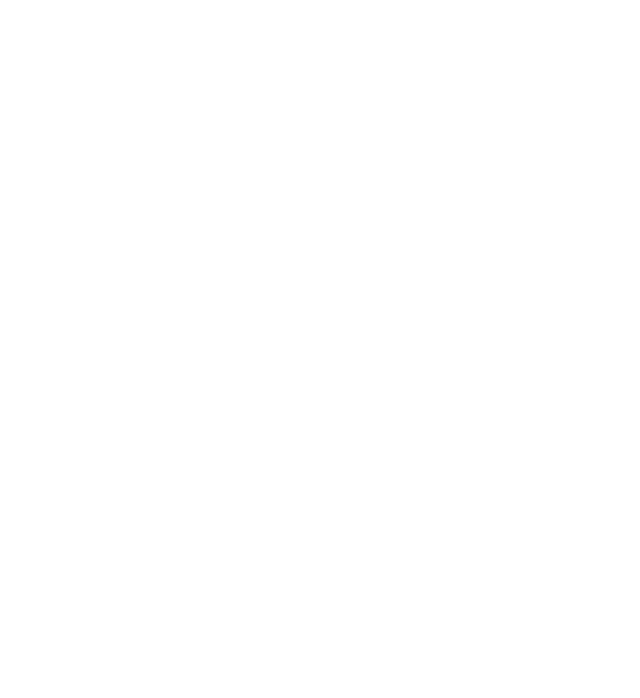
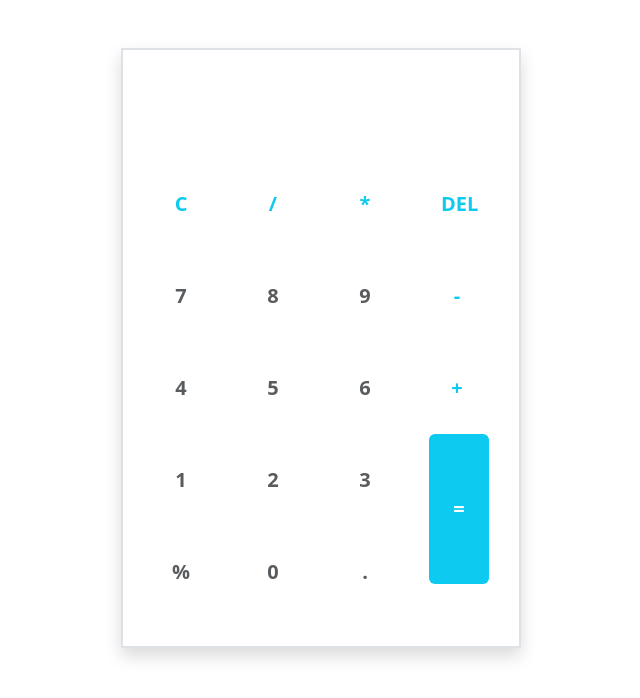
Before and after one commit to Mariemtijani/Tp1-react, a React (Create React App) app: page / in a window 1280 px wide. Shown: the top 698 px of the page, without its empty margins (319-959 px from the left). Built offline with nearby package versions, Linux system fonts and the light colour scheme.

Commit message:
my first calculator in react

```diff
--- a/public/index.html
+++ b/public/index.html
@@ -15,6 +15,8 @@
       user's mobile device or desktop. See https://developers.google.com/web/fundamentals/web-app-manifest/
     -->
     <link rel="manifest" href="%PUBLIC_URL%/manifest.json" />
+
+    <link rel="stylesheet" href="https://cdn.jsdelivr.net/npm/bootstrap@5.2.3/dist/css/bootstrap.min.css" integrity="sha384-rbsA2VBKQhggwzxH7pPCaAqO46MgnOM80zW1RWuH61DGLwZJEdK2Kadq2F9CUG65" crossorigin="anonymous">
     <!--
       Notice the use of %PUBLIC_URL% in the tags above.
       It will be replaced with the URL of the `public` folder during the build.
--- a/src/App.js
+++ b/src/App.js
@@ -1,12 +1,13 @@
 import './App.css';
-
+import Calc from './compenents/Calc';
+import Calculatore from './compenents/Calculatore'
 
 
 function App() {
 
   return (
     <div className="App">
-
+      <Calculatore/>
 
     </div>
   );
--- /dev/null
+++ b/src/compenents/Calc.js
@@ -0,0 +1,57 @@
+import React, { useState } from 'react'
+
+export default function Calc() {
+
+const [exp,setExp]=useState('');
+
+
+const clear=()=>{
+
+ setExp('');
+}
+
+const result=()=>{
+  try {
+  let v=exp;
+    setExp(eval(v));
+
+   }
+  catch(error){
+    setExp('expression non valide')
+  }
+}
+const tapecar=(e)=>{
+
+
+let oldval=exp;
+let newval=oldval+e.target.value;
+setExp(newval);
+}
+
+  return (
+    <div>
+      <input onClick={(e)=>tapecar(e)} type="button" value="." />
+      <input onClick={(e)=>tapecar(e)} type="button" value="0" />
+      <input onClick={(e)=>tapecar(e)} type="button" value="1" />
+      <input onClick={(e)=>tapecar(e)} type="button" value="2" />
+      <br />
+      <input onClick={(e)=>tapecar(e)} type="button" value="3" />
+      <input onClick={(e)=>tapecar(e)} type="button" value="4" />
+      <input onClick={(e)=>tapecar(e)} type="button" value="5" />
+      <br />
+      <input onClick={(e)=>tapecar(e)} type="button" value="6" />
+      <input onClick={(e)=>tapecar(e)} type="button" value="7" />
+      <input onClick={(e)=>tapecar(e)} type="button" value="8" />
+      <input onClick={(e)=>tapecar(e)} type="button" value="9" />
+      <br />
+      <input onClick={(e)=>tapecar(e)} type="button" value="+" />
+      <input onClick={(e)=>tapecar(e)} type="button" value="-" />
+      <input onClick={(e)=>tapecar(e)} type="button" value="*" />
+      <input onClick={(e)=>tapecar(e)} type="button" value="/" />
+      <br />
+      <input onClick={clear} type="button" value="C" />
+      <input onClick={result} type="button" value="=" />
+      <input value={exp} type="text"  />
+    </div>
+  )
+}
--- /dev/null
+++ b/src/compenents/Calculatore.js
@@ -0,0 +1,82 @@
+import react , { useState } from 'react';
+
+
+
+function Calculatore (){
+
+    const [statment,setStatment] = useState('');
+
+    const clear=()=>{
+
+        setStatment('');
+       }
+
+    const tapecar=(e)=>{
+        let oldval=statment;
+        let newval=oldval+e.target.value;
+        setStatment(newval);
+    }
+
+    const result=()=>{
+        try {
+        let exp=statment;
+          setStatment(eval(exp));
+
+         }
+        catch(error){
+          setStatment('Bad expression')
+        }
+      }
+
+    return (
+        <>
+        <div style = {{width:400,height:600}} className="container bg-white border border-2 shadow  mt-5" >
+               <input type="text" name="" id="" value={statment}
+                className=' border border-0 text-muted fw-bold fs-4 p-5' style={{width:350,height:100}} />
+                <div className="container-fluid ">
+                    <div className="row mt-2">
+                        <input  onClick={clear} type="button" value="C" style={{width:'60px',height:'60px'}} className='btn text-center text-info fw-bold  fs-5  m-3 '/>
+                        <input onClick={(e)=>tapecar(e)} type="button" value="/" style={{width:'60px',height:'60px'}} className='btn text-center text-info fw-bold fs-5  m-3 '/>
+                        <input onClick={(e)=>tapecar(e)} type="button" value="*" style={{width:'60px',height:'60px'}} className='btn text-center text-info fw-bold fs-5 m-3 '/>
+                        <input type="button" value="DEL" style={{width:'60px',height:'60px'}} className='btn text-center text-info fw-bold fs-5 m-3 '/>
+                    </div>
+                    <div className="row">
+                        <input onClick={(e)=>tapecar(e)} type="button" value="7" style={{width:'60px',height:'60px'}} className='btn text-center text-muted fw-bold  fs-5  m-3 '/>
+                        <input onClick={(e)=>tapecar(e)} type="button" value="8" style={{width:'60px',height:'60px'}} className='btn text-center text-muted fw-bold fs-5  m-3 '/>
+                        <input onClick={(e)=>tapecar(e)} type="button" value="9" style={{width:'60px',height:'60px'}} className='btn text-center text-muted fw-bold fs-5 m-3 '/>
+                        <input onClick={(e)=>tapecar(e)} type="button" value="-" style={{width:'60px',height:'60px'}} className='btn text-center text-info fw-bold fs-5 m-3 '/>
+                    </div>
+                    <div className="row">
+                        <input onClick={(e)=>tapecar(e)} type="button" value="4" style={{width:'60px',height:'60px'}} className='btn text-center text-muted fw-bold  fs-5  m-3 '/>
+                        <input onClick={(e)=>tapecar(e)} type="button" value="5" style={{width:'60px',height:'60px'}} className='btn text-center text-muted fw-bold fs-5  m-3 '/>
+                        <input onClick={(e)=>tapecar(e)} type="button" value="6" style={{width:'60px',height:'60px'}} className='btn text-center text-muted fw-bold fs-5 m-3 '/>
+                        <input onClick={(e)=>tapecar(e)} type="button" value="+" style={{width:'60px',height:'60px'}} className='btn text-center text-info fw-bold fs-5 m-3 '/>
+                    </div>
+                    <div className="d-flex ">
+                    <div>
+                    <div className="row ">
+                        <input onClick={(e)=>tapecar(e)} type="button" value="1" style={{width:'60px',height:'60px'}} className='btn text-center text-muted fw-bold  fs-5  m-3 '/>
+                        <input onClick={(e)=>tapecar(e)} type="button" value="2" style={{width:'60px',height:'60px'}} className='btn text-center text-muted fw-bold fs-5  m-3 '/>
+                        <input onClick={(e)=>tapecar(e)} type="button" value="3" style={{width:'60px',height:'60px'}} className='btn text-center text-muted fw-bold fs-5 m-3 '/>
+
+                    </div>
+                    <div className="row ">
+                        <input onClick={(e)=>tapecar(e)} type="button" value="%" style={{width:'60px',height:'60px'}} className='btn text-center text-muted fw-bold  fs-5  m-3 '/>
+                        <input onClick={(e)=>tapecar(e)} type="button" value="0" style={{width:'60px',height:'60px'}} className='btn text-center text-muted fw-bold fs-5  m-3 '/>
+                        <input onClick={(e)=>tapecar(e)} type="button" value="." style={{width:'60px',height:'60px'}} className='btn text-center text-muted fw-bold fs-5 m-3 '/>
+                    </div>
+                    </div>
+                    <div className=''>
+                    <input onClick={result} type="button" value="=" style={{width:'60px',height:'150px', position:'relative', right:-30}} className='btn text-center text-white bg-info fw-bold fs-5  '/>
+                    </div>
+                    </div>
+                </div>
+        </div>
+        </>
+    )
+
+
+
+}
+
+export default Calculatore;
```
